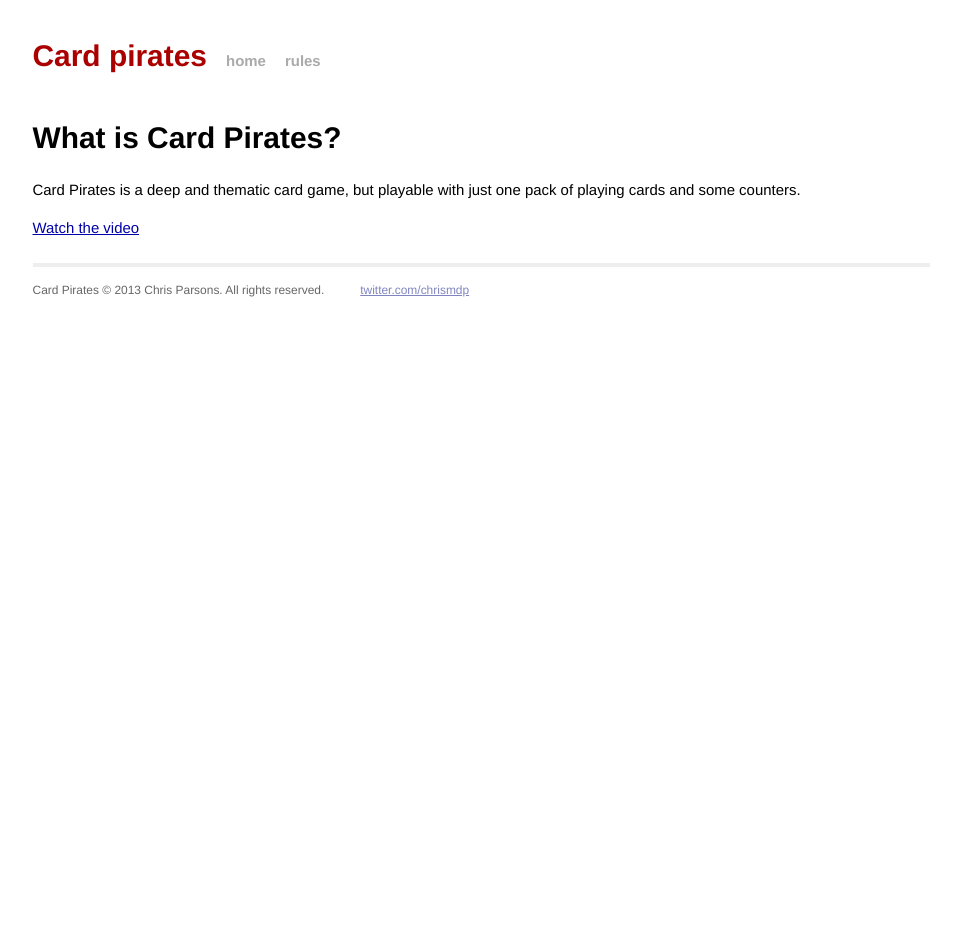
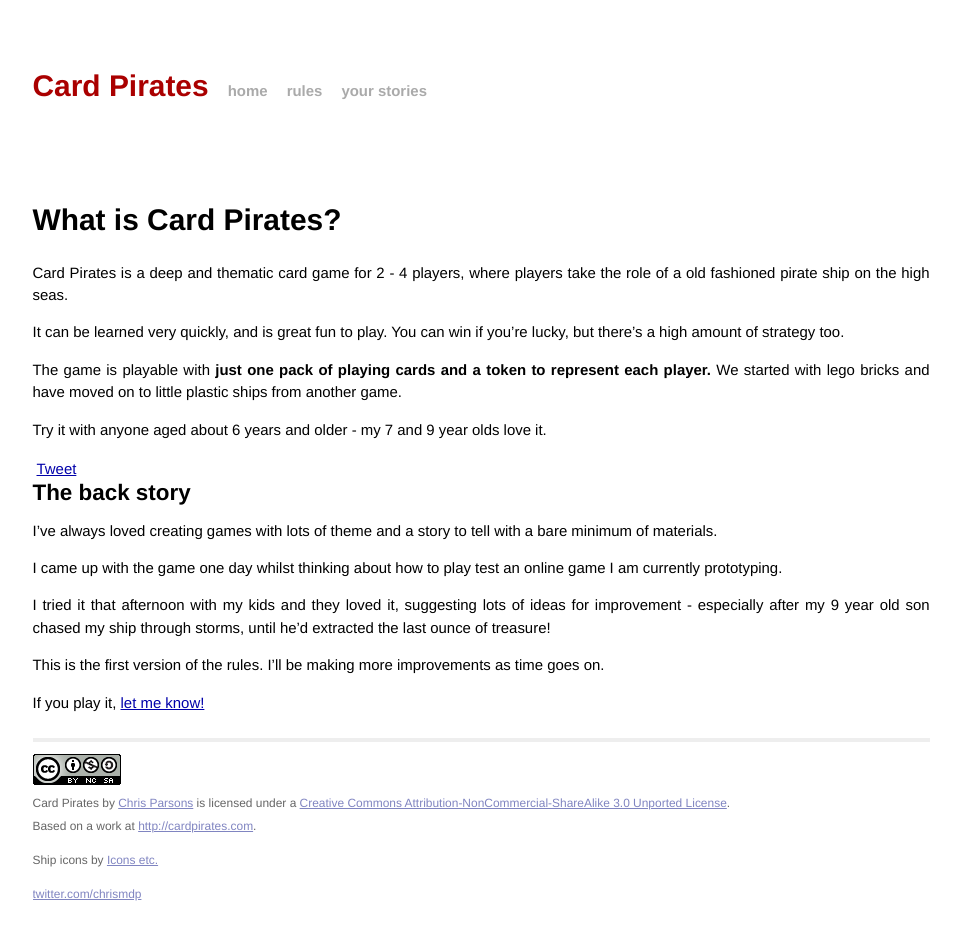
Before and after one commit to chrismdp/cardpirates, a Jekyll site: the page built from index.md, in a window 1280 px wide. Shown: the whole page, without its empty margins (159-1120 px from the left). Built offline with Jekyll 4.4.1, drawn with Linux system fonts in a browser that asks for light colours; comment, search, counter and statistics services are not loaded.

Commit message:
Lots more rules and info

```diff
--- a/_config.yml
+++ b/_config.yml
@@ -1,3 +1,2 @@
-name: Card pirates
-pygments: true
+name: Card Pirates
 markdown: kramdown
--- /dev/null
+++ b/_includes/social.html
@@ -0,0 +1,9 @@
+<table border='0'><tr>
+    <td>
+      <div class="fb-like" data-href="http://cardpirates.com" data-width="400" data-show-faces="true" data-send="true" style='margin-top: 4px'></div>
+    </td>
+    <td>
+      <a href="https://twitter.com/share" class="twitter-share-button" data-url="http://cardpirates.com" data-text="Check out Card Pirates: a deep thematic card game playable with just a pack of playing cards and counters" data-via="chrismdp">Tweet</a>
+      <script>!function(d,s,id){var js,fjs=d.getElementsByTagName(s)[0],p=/^http:/.test(d.location)?'http':'https';if(!d.getElementById(id)){js=d.createElement(s);js.id=id;js.src=p+'://platform.twitter.com/widgets.js';fjs.parentNode.insertBefore(js,fjs);}}(document, 'script', 'twitter-wjs');</script>
+    </td>
+</tr></table>
--- a/_layouts/default.html
+++ b/_layouts/default.html
@@ -11,9 +11,27 @@
 
         <!-- Custom CSS -->
         <link rel="stylesheet" href="/css/main.css">
+        <script>
+          (function(i,s,o,g,r,a,m){i['GoogleAnalyticsObject']=r;i[r]=i[r]||function(){
+              (i[r].q=i[r].q||[]).push(arguments)},i[r].l=1*new Date();a=s.createElement(o),
+            m=s.getElementsByTagName(o)[0];a.async=1;a.src=g;m.parentNode.insertBefore(a,m)
+          })(window,document,'script','//www.google-analytics.com/analytics.js','ga');
 
-    </head>
-    <body>
+          ga('create', 'UA-431118-18', 'cardpirates.com');
+          ga('send', 'pageview');
+
+        </script>
+
+      </head>
+      <body>
+        <div id="fb-root"></div>
+        <script>(function(d, s, id) {
+          var js, fjs = d.getElementsByTagName(s)[0];
+          if (d.getElementById(id)) return;
+          js = d.createElement(s); js.id = id;
+          js.src = "//connect.facebook.net/en_GB/all.js#xfbml=1";
+          fjs.parentNode.insertBefore(js, fjs);
+          }(document, 'script', 'facebook-jssdk'));</script>
 
         <div class="container">
           <div class="site">
@@ -21,17 +39,23 @@
               <h1 class="title"><a href="/">{{ site.name }}</a></h1>
               <a class="extra" href="/">home</a>
               <a class="extra" href="/rules">rules</a>
+              <a class="extra" href="/stories">your stories</a>
             </div>
+            <br/>
 
-                {{ content }}
+
+            {{ content }}
 
             <div class="footer">
               <div class="contact">
                 <p>
-                  Card Pirates &copy 2013 Chris Parsons. All rights reserved.<br />
+                  <a rel="license" href="http://creativecommons.org/licenses/by-nc-sa/3.0/deed.en_US"><img alt="Creative Commons License" style="border-width:0" src="../assets/cc-license.png" /></a>
+                  <br/>
+                  <span xmlns:dct="http://purl.org/dc/terms/" property="dct:title">Card Pirates</span> by <a xmlns:cc="http://creativecommons.org/ns#" href="http://chrismdp.com" property="cc:attributionName" rel="cc:attributionURL">Chris Parsons</a> is licensed under a <a rel="license" href="http://creativecommons.org/licenses/by-nc-sa/3.0/deed.en_US">Creative Commons Attribution-NonCommercial-ShareAlike 3.0 Unported License</a>.<br />Based on a work at <a xmlns:dct="http://purl.org/dc/terms/" href="http://cardpirates.com" rel="dct:source">http://cardpirates.com</a>.
                 </p>
-              </div>
-              <div class="contact">
+                <p>
+                  Ship icons by <a href='http://icons.mysitemyway.com/gallery/post/matte-white-square-icons-transport-travel/'>Icons etc.</a>
+                </p>
                 <p>
                   <a href="http://twitter.com/chrismdp/">twitter.com/chrismdp</a><br />
                 </p>
@@ -39,6 +63,5 @@
             </div>
           </div>
         </div> <!-- /container -->
-
-    </body>
-</html>
+      </body>
+    </html>
--- a/css/main.css
+++ b/css/main.css
@@ -19,7 +19,7 @@ body {
   text-align: center;
 }
 
-h1 { margin-bottom: 1em; }
+h1 { margin: 1em 0; }
 p { margin: 1em 0; }
 
 a         { color: #00a; }
--- a/index.md
+++ b/index.md
@@ -3,10 +3,28 @@ layout: default
 title: Card Pirates
 ---
 
+{% include ad-skyscraper.html %}
+
 # What is Card Pirates?
 
-Card Pirates is a deep and thematic card game, but playable with just one pack of playing cards and some counters.
+Card Pirates is a deep and thematic card game for 2 - 4 players, where players take the role of a old fashioned pirate ship on the high seas.
 
-{% include ad-skyscraper.html %}
+It can be learned very quickly, and is great fun to play. You can win if you're lucky, but there's a high amount of strategy too.
 
-[Watch the video](http://youtube.com)
+The game is playable with **just one pack of playing cards and a token to represent each player.** We started with lego bricks and have moved on to little plastic ships from another game.
+
+Try it with anyone aged about 6 years and older - my 7 and 9 year olds love it.
+
+{% include social.html %}
+
+## The back story
+
+I've always loved creating games with lots of theme and a story to tell with a bare minimum of materials.
+
+I came up with the game one day whilst thinking about how to play test an online game I am currently prototyping.
+
+I tried it that afternoon with my kids and they loved it, suggesting lots of ideas for improvement - especially after my 9 year old son chased my ship through storms, until he'd extracted the last ounce of treasure!
+
+This is the first version of the rules. I'll be making more improvements as time goes on.
+
+If you play it, [let me know!](/stories)
```
Also changed, not shown: rules/index.md (+90 -36 lines), stories/index.md (added, +29 -0 lines), assets/cardpirates diagrams.png (added), assets/cc-license.png (added), assets/combat1.png (added), assets/combat2.png (added), assets/combat3.png (added), assets/movement-chosen.png (added), assets/movement.png (added), assets/ship1.png (added), assets/ship2.png (added), assets/treasure1.png (added), assets/treasure2.png (added).
